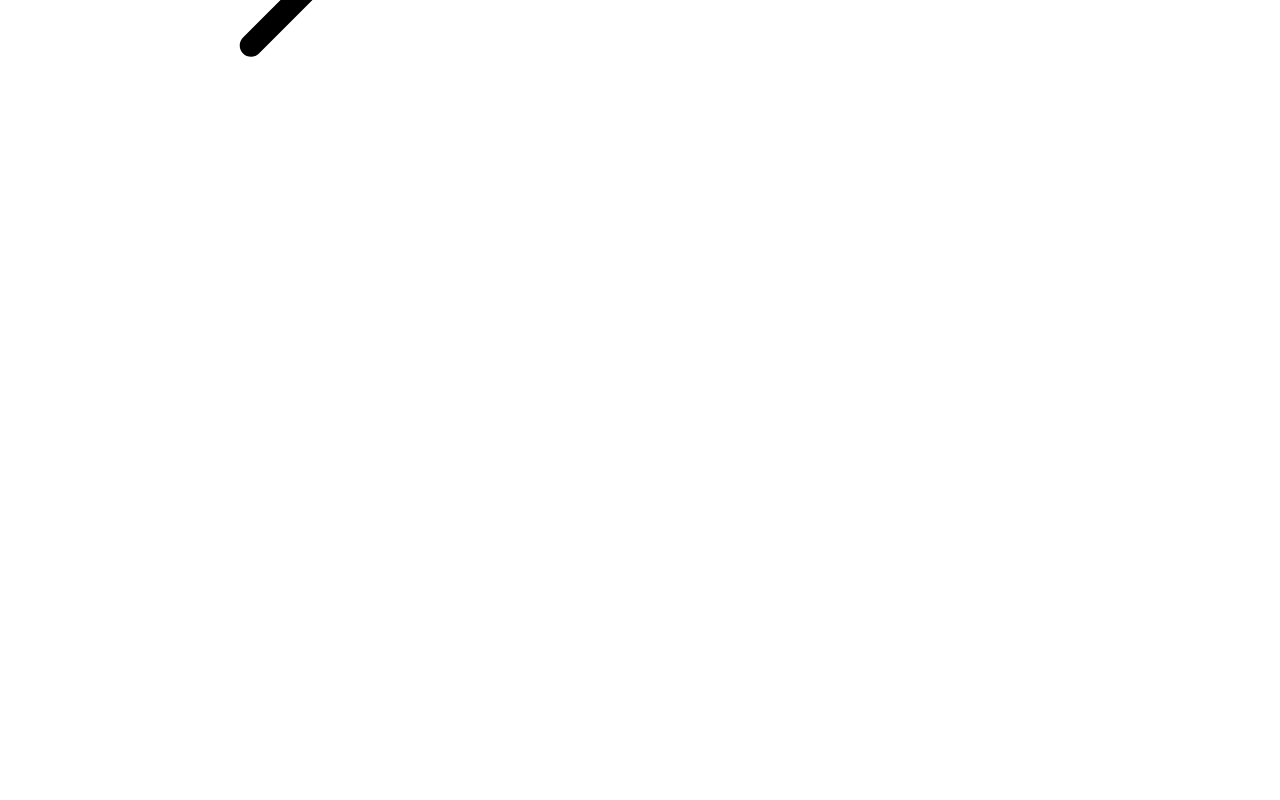
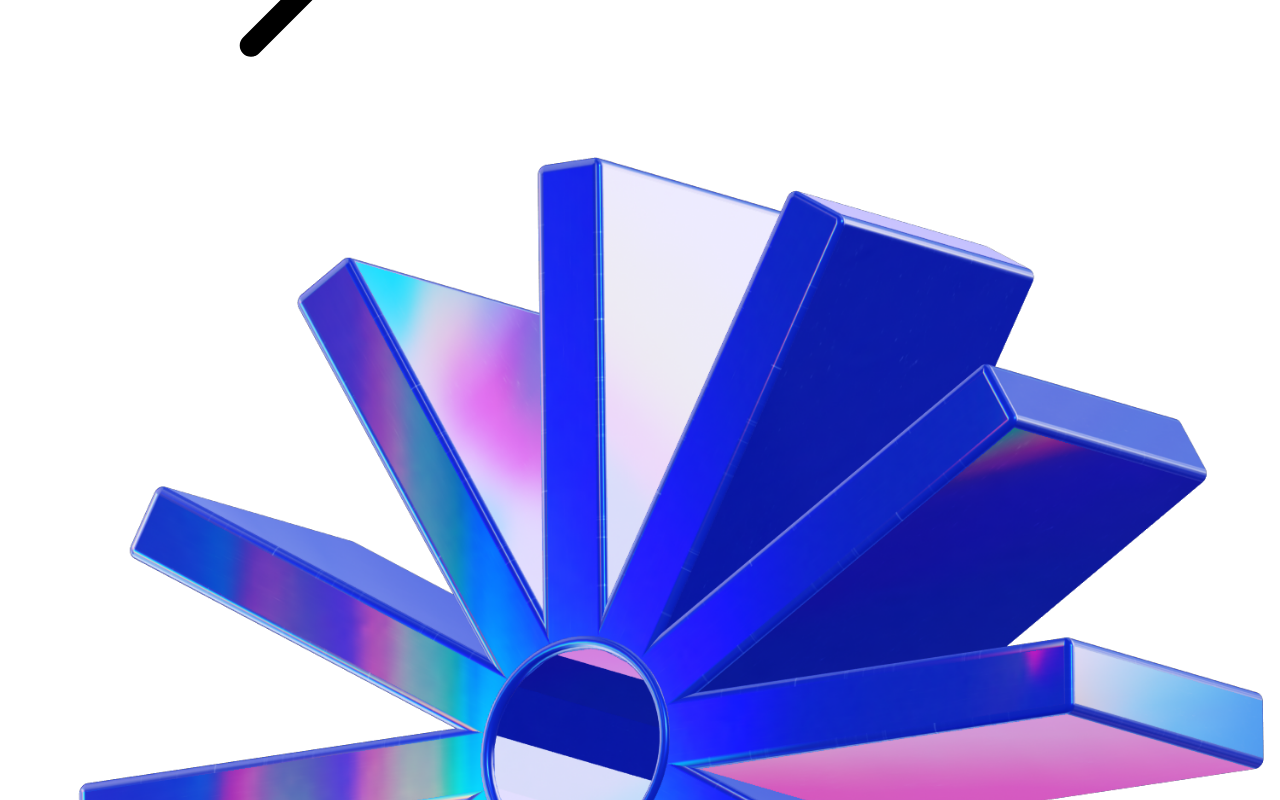
Before and after one commit to tinapayy/saas-landing-page, a Next.js app: page / in a window 1280 px wide. Shown: the part 2940-3740 px from the top of the page. Before the commit the page ends 3068 px from the top, so only its background shows below. Built offline with nearby package versions, Linux system fonts and the light colour scheme.

Commit message:
feat: add cogimage to heri

```diff
--- a/src/sections/Hero.tsx
+++ b/src/sections/Hero.tsx
@@ -1,8 +1,10 @@
 import ArrowIcon from "@/assets/arrow-right.svg";
+import cogImage from "@/assets/cog.png";
+import Image from "next/image";
 
 export const Hero = () => {
   return (
-    <section>
+    <section className="pt-8 pb-20 bg-[radial-gradient(ellipse_200%_100%_at_bottom_left,#183EC2,#EAEEFE_66%)]">
       <div className="container">
         <div>
           <div className="text-sm inline-flex border border-[#222]/10 px-3 py-1 rounded-lg tracking-tight">
@@ -23,6 +25,9 @@ export const Hero = () => {
             </button>
           </div>
         </div>
+        <div className="mt-20">
+          <Image src={cogImage} alt="Cog Image" />
+        </div>
       </div>
     </section>
   );
```
